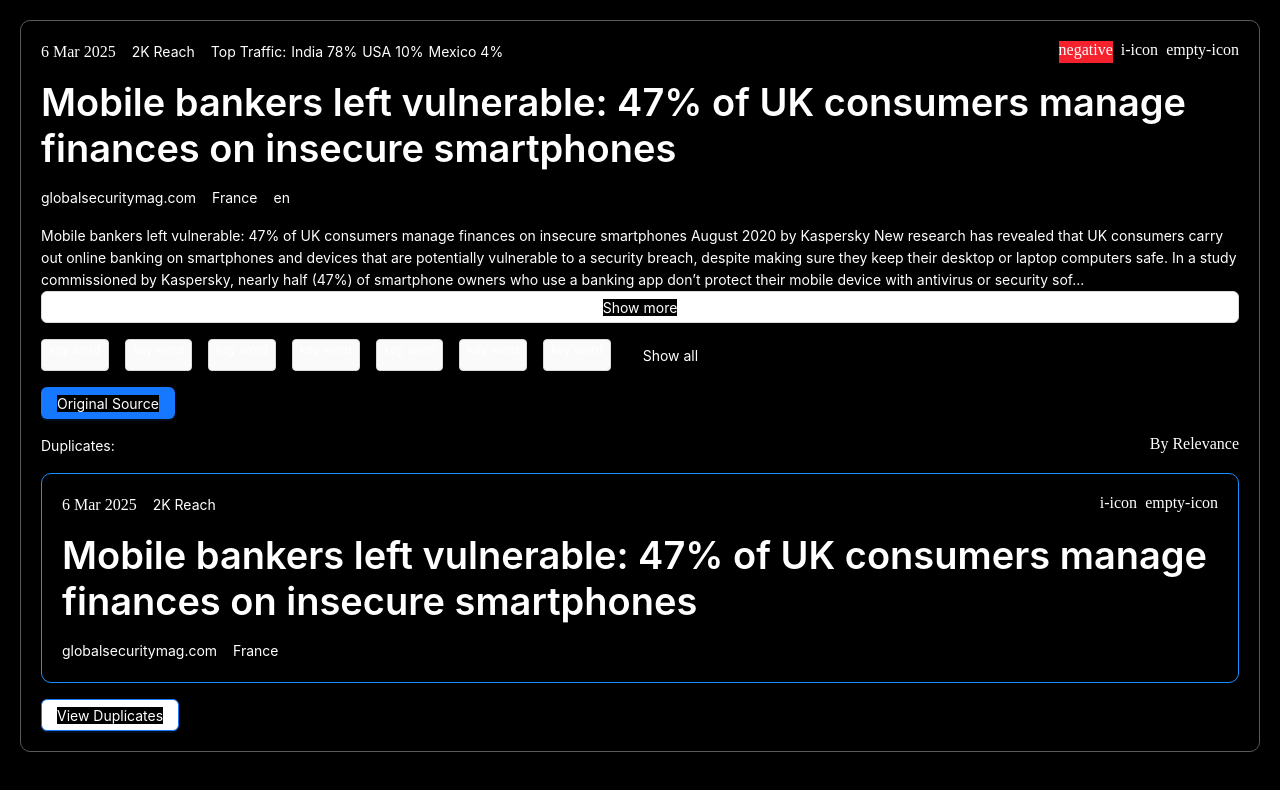
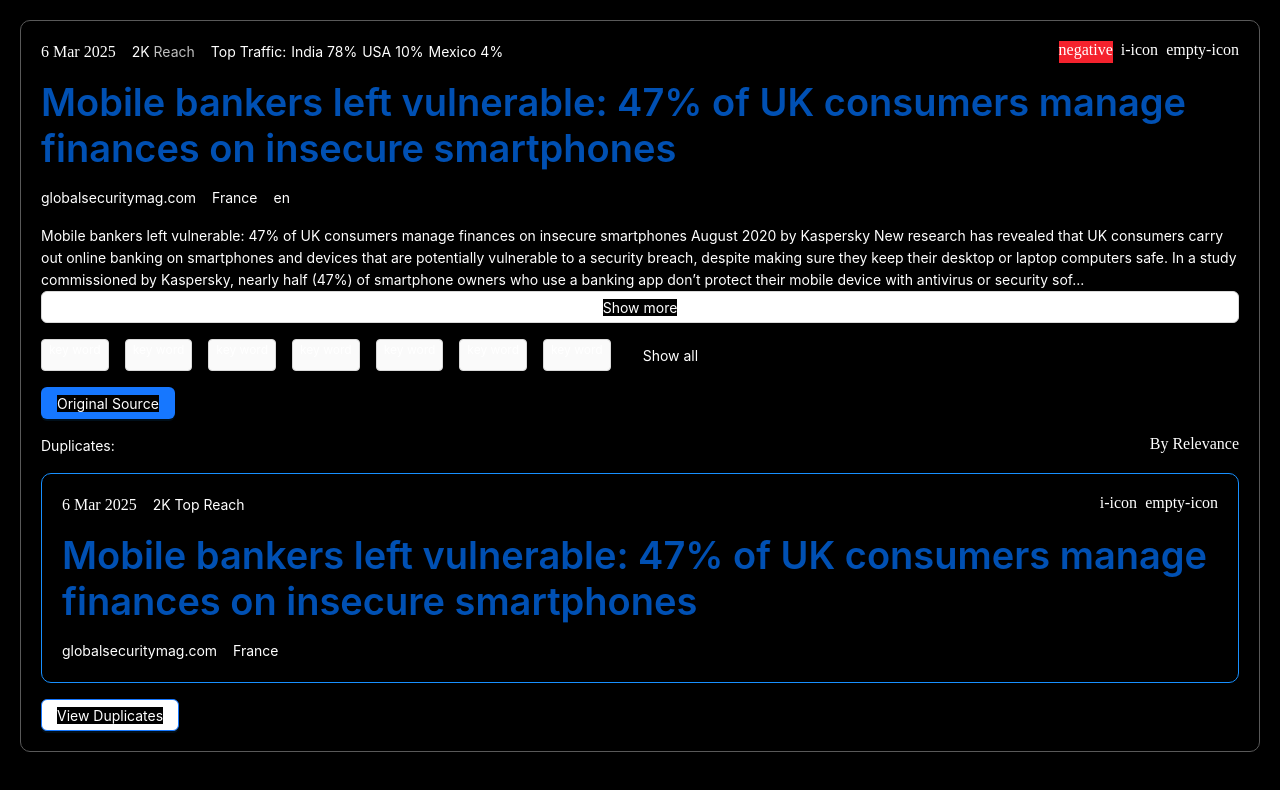
Before and after one commit to gr-sv/newsblock, a React (Create React App) app: page / in a window 1280 px wide. Shown: the top 790 px of the page. Built offline with nearby package versions, Linux system fonts and the light colour scheme.

Commit message:
Modify Reach, styles for HeaderOfNews

```diff
--- a/src/components/widgets/headerOfNews/headerOfNews.jsx
+++ b/src/components/widgets/headerOfNews/headerOfNews.jsx
@@ -25,8 +25,8 @@ function HeaderOfNews ({ className, fullHeader, shortHeader, ...otherProps }) {
 				<Flex gap='middle' align='center'>
 					<DateOfNews />
 
-					<Text>
-						<Reach /> Reach
+					<Text className={s.reachContent}>
+						<Reach />
 					</Text>
 
 					<TopTraffic className={s.noneTopTraffic} />
--- a/src/components/widgets/headerOfNews/headerOfNews.module.scss
+++ b/src/components/widgets/headerOfNews/headerOfNews.module.scss
@@ -1,3 +1,10 @@
+.fullHeader {
+	.reachContent::after {
+		content: ' Reach';
+		color: var(--lightgray);
+	}
+}
+
 .shortHeader {
 	padding: 20px;
 	border: 1px solid var(--blue);
@@ -8,8 +15,13 @@
 	.noneLang {
 		display: none;
 	}
+
+	.reachContent::after {
+		content: ' Top Reach';
+	}
 }
 
 .title {
 	margin: 0 !important;
+	color: var(--blue2) !important;
 }
```
